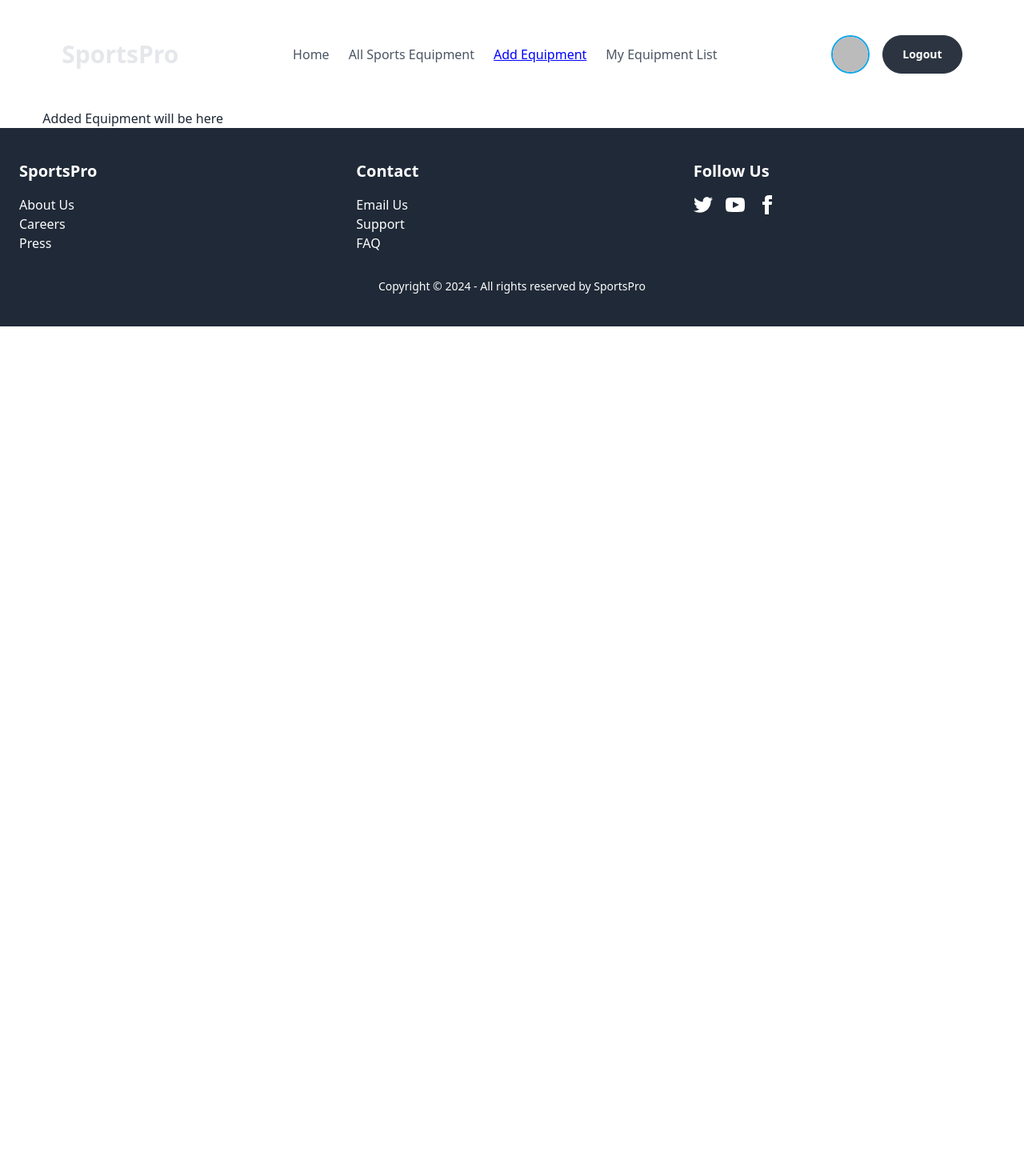
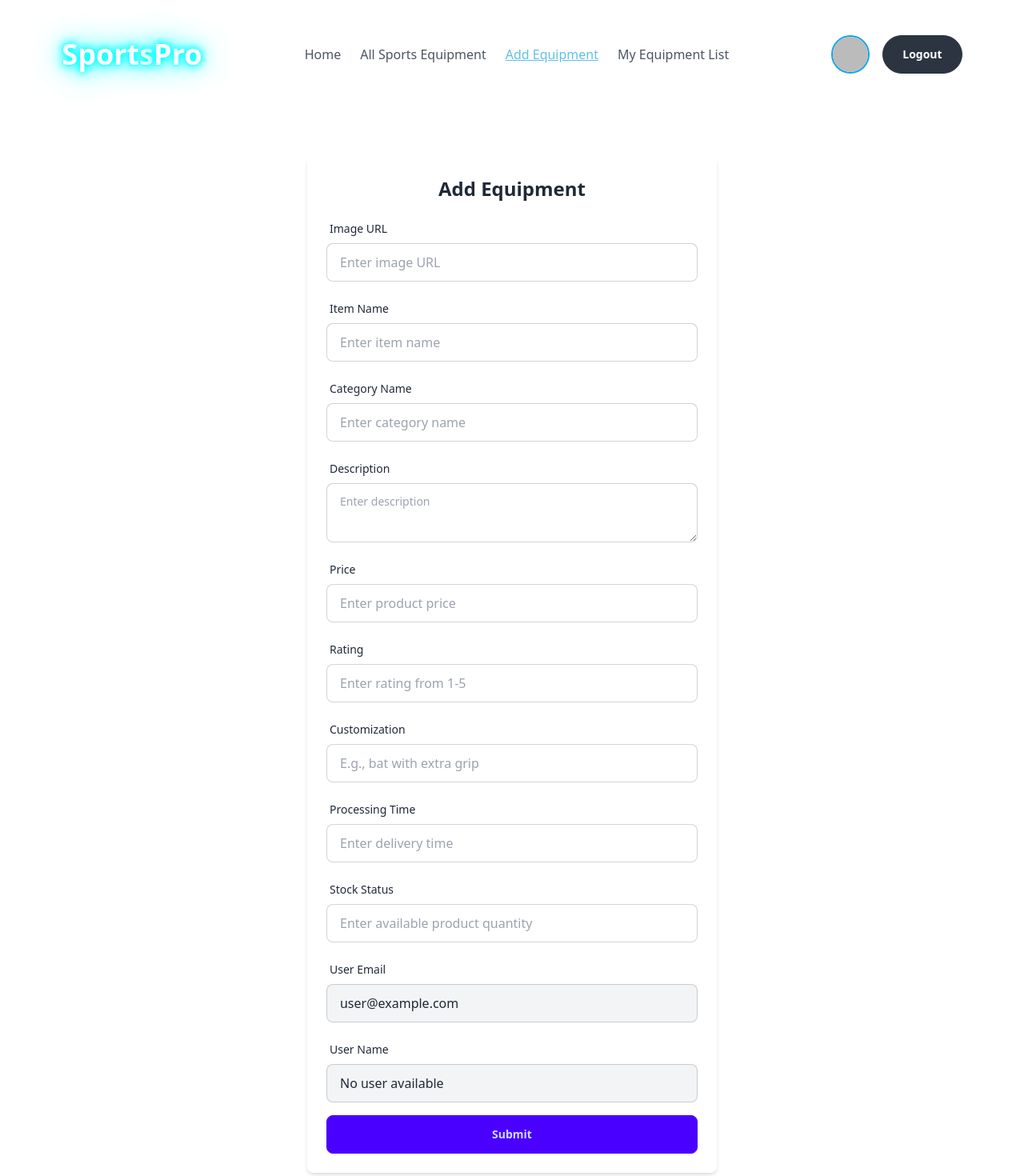
Before and after one commit to Biswa-Mitra-Barua/sports-store-assgn10-client, a React (Vite) app: page /addEquipment in a window 1280 px wide. Shown: the top 1470 px of the page at 80% size. Before the commit the page ends 800 px from the top, so only its background shows below. Built offline with nearby package versions, Linux system fonts and the light colour scheme; no server answers; sample sign-in values are in the browser's storage.

Commit message:
added the add equipment page and changes in designs and added the swal

```diff
--- a/src/components/AddEquipment/AddEquipment.jsx
+++ b/src/components/AddEquipment/AddEquipment.jsx
@@ -1,9 +1,231 @@
-import React from 'react';
+import React, { useContext, useState } from 'react';
+import Swal from 'sweetalert2';
+import { authContext } from '../../AuthProvider/AuthProvider';
 
 const AddEquipment = () => {
+    const {user} = useContext(authContext);
+    const [formData, setFormData] = useState({
+        image: '',
+        itemName: '',
+        categoryName: '',
+        description: '',
+        price: '',
+        rating: '',
+        customization: '',
+        processingTime: '',
+        stockStatus: '',
+    });
+
+    const handleInputChange = (e) => {
+        const { name, value } = e.target;
+        setFormData((prevData) => ({
+            ...prevData,
+            [name]: value,
+        }));
+    };
+
+    const resetForm = () => {
+        setFormData({
+            image: '',
+            itemName: '',
+            categoryName: '',
+            description: '',
+            price: '',
+            rating: '',
+            customization: '',
+            processingTime: '',
+            stockStatus: '',
+        })
+    }
+
+    const handleSubmit = (e) => {
+        e.preventDefault();
+        const { itemName, price, rating, stockStatus } = formData;
+
+        if (!itemName || !price || !rating || !stockStatus) {
+            Swal.fire({
+                icon: "error",
+                title: "Error",
+                text: "Please fill in all the required fields!",
+            });
+            return;
+        }
+
+        console.log("Form Data:", formData);
+        Swal.fire({
+            icon: "success",
+            title: "Great...",
+            text: "Equipment added successfully!",
+        }).then(() => {
+            resetForm();
+        })
+    };
+
     return (
-        <div>
-            <h2>Added Equipment will be here</h2>
+        <div className='my-20'>
+            <form onSubmit={handleSubmit}
+                className="max-w-lg mx-auto bg-white shadow-md rounded-lg p-6 space-y-4">
+                <h2 className="text-2xl font-bold text-center">Add Equipment</h2>
+
+                <div className="form-control">
+                    <label className="label">
+                        <span className="label-text">Image URL</span>
+                    </label>
+                    <input
+                        type="text"
+                        name="image"
+                        placeholder="Enter image URL"
+                        value={formData.image}
+                        onChange={handleInputChange}
+                        className="input input-bordered w-full"
+                    />
+                </div>
+
+                <div className="form-control">
+                    <label className="label">
+                        <span className="label-text">Item Name</span>
+                    </label>
+                    <input
+                        type="text"
+                        name="itemName"
+                        placeholder="Enter item name"
+                        value={formData.itemName}
+                        onChange={handleInputChange}
+                        className="input input-bordered w-full"
+                    />
+                </div>
+
+                <div className="form-control">
+                    <label className="label">
+                        <span className="label-text">Category Name</span>
+                    </label>
+                    <input
+                        type="text"
+                        name="categoryName"
+                        placeholder="Enter category name"
+                        value={formData.categoryName}
+                        onChange={handleInputChange}
+                        className="input input-bordered w-full"
+                    />
+                </div>
+
+                <div className="form-control">
+                    <label className="label">
+                        <span className="label-text">Description</span>
+                    </label>
+                    <textarea
+                        name="description"
+                        placeholder="Enter description"
+                        value={formData.description}
+                        onChange={handleInputChange}
+                        className="textarea textarea-bordered w-full"
+                    ></textarea>
+                </div>
+
+                <div className="form-control">
+                    <label className="label">
+                        <span className="label-text">Price</span>
+                    </label>
+                    <input
+                        type="number"
+                        name="price"
+                        placeholder="Enter product price"
+                        value={formData.price}
+                        onChange={handleInputChange}
+                        className="input input-bordered w-full"
+                    />
+                </div>
+
+                <div className="form-control">
+                    <label className="label">
+                        <span className="label-text">Rating</span>
+                    </label>
+                    <input
+                        type="number"
+                        name="rating"
+                        placeholder="Enter rating from 1-5"
+                        value={formData.rating}
+                        onChange={handleInputChange}
+                        className="input input-bordered w-full"
+                        min="1"
+                        max="5"
+                    />
+                </div>
+
+                <div className="form-control">
+                    <label className="label">
+                        <span className="label-text">Customization</span>
+                    </label>
+                    <input
+                        type="text"
+                        name="customization"
+                        placeholder="E.g., bat with extra grip"
+                        value={formData.customization}
+                        onChange={handleInputChange}
+                        className="input input-bordered w-full"
+                    />
+                </div>
+
+                <div className="form-control">
+                    <label className="label">
+                        <span className="label-text">Processing Time</span>
+                    </label>
+                    <input
+                        type="text"
+                        name="processingTime"
+                        placeholder="Enter delivery time"
+                        value={formData.processingTime}
+                        onChange={handleInputChange}
+                        className="input input-bordered w-full"
+                    />
+                </div>
+
+                <div className="form-control">
+                    <label className="label">
+                        <span className="label-text">Stock Status</span>
+                    </label>
+                    <input
+                        type="number"
+                        name="stockStatus"
+                        placeholder="Enter available product quantity"
+                        value={formData.stockStatus}
+                        onChange={handleInputChange}
+                        className="input input-bordered w-full"
+                    />
+                </div>
+
+                <div className="form-control">
+                    <label className="label">
+                        <span className="label-text">User Email</span>
+                    </label>
+                    <input
+                        type="email"
+                        name="userEmail"
+                        value={user?.email || 'No email available'}
+                        readOnly
+                        className="input input-bordered w-full bg-gray-100"
+                    />
+                </div>
+
+                <div className="form-control">
+                    <label className="label">
+                        <span className="label-text">User Name</span>
+                    </label>
+                    <input
+                        type="text"
+                        name="userName"
+                        value={user?.name || 'No user available'}
+                        readOnly
+                        className="input input-bordered w-full bg-gray-100"
+                    />
+                </div>
+
+                <div className="form-control mt-4">
+                    <button type="submit" className="btn btn-primary w-full">
+                        Submit
+                    </button>
+                </div>
+            </form>
         </div>
     );
 };
--- a/src/components/Navbar/NavBar.jsx
+++ b/src/components/Navbar/NavBar.jsx
@@ -11,7 +11,7 @@ const NavBar = () => {
         <div className='p-6'>
             <div className='flex justify-between items-center'>
                 <div>
-                    <Link to='/' className='text-3xl font-semibold text-gray-200 '><span className="font-extrabold">Sports</span>Pro</Link>
+                    <Link to='/' className='text-4xl font-bold neon '><span className="font-extrabold">Sports</span>Pro</Link>
                 </div>
                 <div className='hidden md:flex space-x-6'>
                     <NavLink to='/' activeClassName="text-sky-500 font-semibold" className="text-gray-600 hover:text-sky-500 transition-colors">Home</NavLink>
--- a/src/components/Navbar/Navbar.css
+++ b/src/components/Navbar/Navbar.css
@@ -1,4 +1,14 @@
 .active{
-    color: blue;
+    color: rgb(97, 191, 228);
     text-decoration: underline;
+    font-weight: lighter;
 }
+
+.neon{
+    color: white;
+    text-shadow: 0px 0px 10px cyan,
+    0px 0px 20px cyan,
+    0px 0px 40px cyan,
+    0px 0px 8px cyan;
+
+}
--- a/src/components/Slider/Slider.jsx
+++ b/src/components/Slider/Slider.jsx
@@ -21,13 +21,13 @@ const Slider = () => {
             className=' shadow-xl rounded-lg'
         >
             <SwiperSlide>
-                <img src="/public/BannerImages/black-friday.jpg" alt="" style={{ width: "100%", height: "80vh" }} />
+                <img src="/BannerImages/black-friday.jpg" alt="" style={{ width: "100%", height: "80vh" }} />
             </SwiperSlide>
             <SwiperSlide>
-                <img src="/public/BannerImages/slider-3-1.jpg" alt="" style={{ width: "100%", height: "80vh" }} />
+                <img src="/BannerImages/slider-3-1.jpg" alt="" style={{ width: "100%", height: "80vh" }} />
             </SwiperSlide>
             <SwiperSlide>
-                <img src="/public/BannerImages/images.jpg" alt="" style={{ width: "100%", height: "80vh" }} />
+                <img src="/BannerImages/images.jpg" alt="" style={{ width: "100%", height: "80vh" }} />
             </SwiperSlide>
         </Swiper>
     );
```
